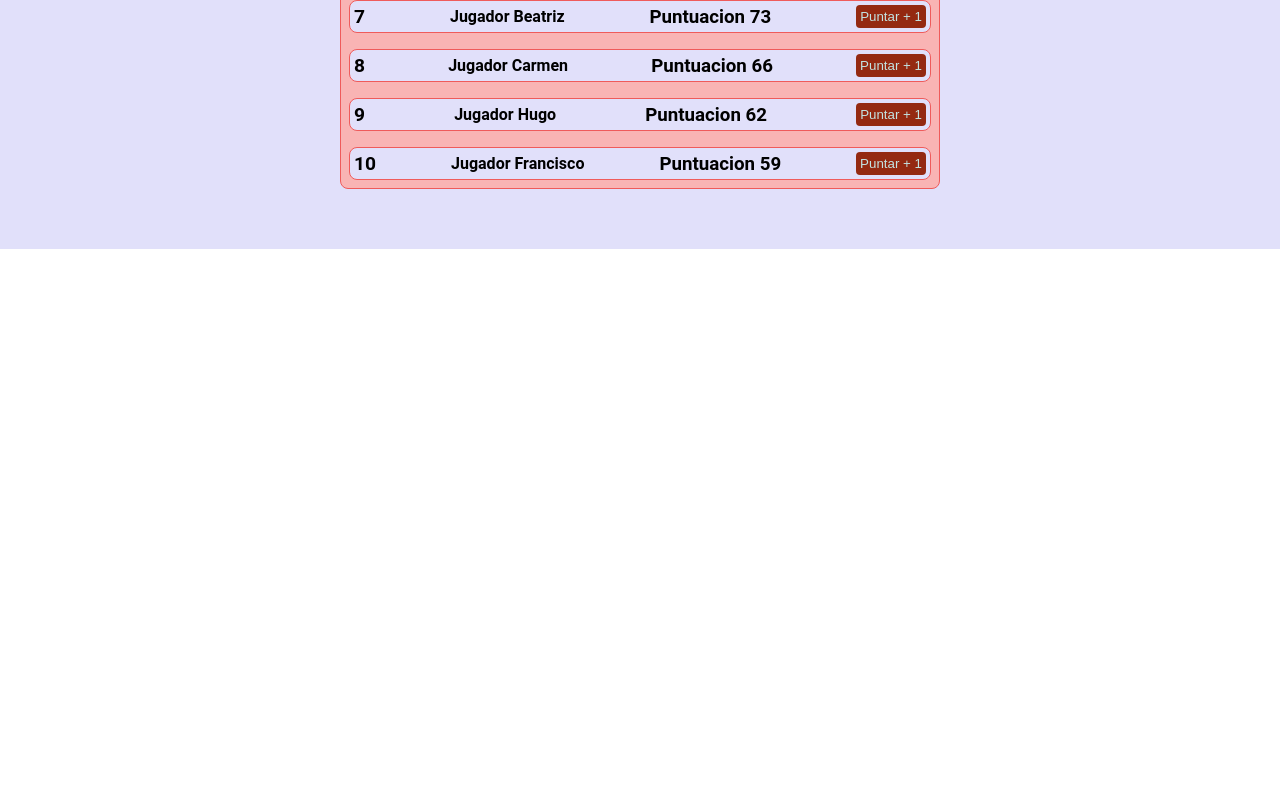
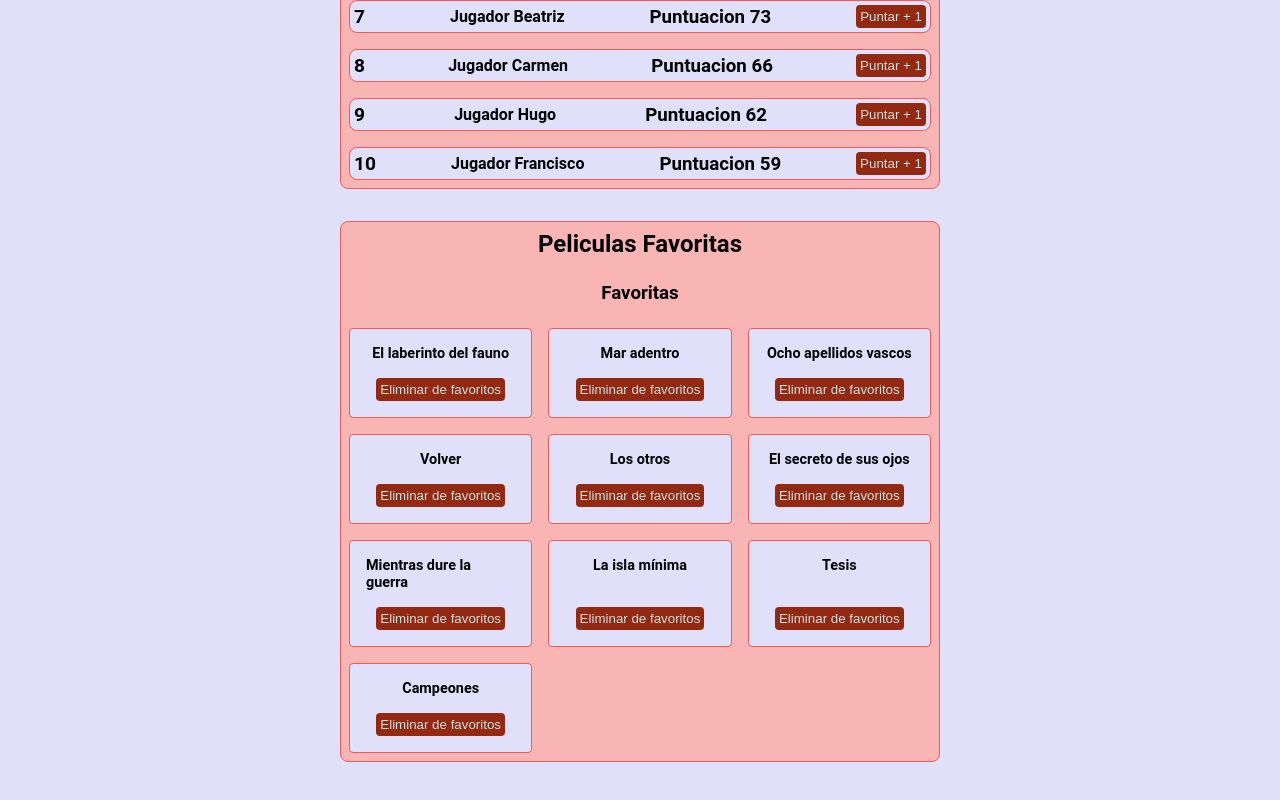
Before and after one commit to javier-ibanez-vizuete/react-condicionales-listas, a React (Vite) app: page / in a window 1280 px wide. Shown: the part 5165-5965 px from the top of the page. Before the commit the page ends 5414 px from the top, so only its background shows below. Built offline with nearby package versions, Linux system fonts and the light colour scheme.

Commit message:
feat(app): add a favorite film list with a button to remove each film from the list

```diff
--- a/src/App.jsx
+++ b/src/App.jsx
@@ -1,6 +1,7 @@
 import { AddFruitForm } from "./components/AddFruitForm/AddFruitForm";
 import { DynamicShoppingList } from "./components/DynamicShoppingList/DynamicShoppingList";
 import { EditableList } from "./components/EditableList/EditableList";
+import { MovieFavorites } from "./components/MovieFavorites/MovieFavorites";
 import { NameList } from "./components/NameList/NameList";
 import { OrderManager } from "./components/OrderManager/OrderManager";
 import { ProductList } from "./components/ProductList/ProductList";
@@ -25,6 +26,7 @@ export const App = () => {
 			<OrderManager />
 			<UserFilterList />
 			<ScoreBoard />
+			<MovieFavorites />
 		</div>
 	);
 };
--- /dev/null
+++ b/src/components/MovieFavorites/MovieFavorites.css
@@ -0,0 +1,32 @@
+.favorite-films-container {
+	display: flex;
+	flex-direction: column;
+	gap: 1.5rem;
+}
+
+.favorite-films-container h3 {
+	align-self: center;
+}
+
+.films-container {
+	display: grid;
+	grid-template-columns: repeat(3, 1fr);
+	gap: 1rem;
+}
+
+.films-container > li {
+	display: flex;
+	flex-direction: column;
+	justify-content: space-between;
+	align-items: center;
+	gap: 1rem;
+
+	padding: var(--spacing-lg);
+	background-color: var(--bg-color);
+	border: 1px solid var(--border-color);
+	border-radius: var(--border-card);
+}
+
+.films-container h4 {
+	font-size: 0.9rem;
+}
--- /dev/null
+++ b/src/components/MovieFavorites/MovieFavorites.jsx
@@ -0,0 +1,52 @@
+import { useState } from "react";
+import "./MovieFavorites.css";
+
+const movies = [
+	{ id: 1, title: "El laberinto del fauno" },
+	{ id: 2, title: "Mar adentro" },
+	{ id: 3, title: "Ocho apellidos vascos" },
+	{ id: 4, title: "Volver" },
+	{ id: 5, title: "Los otros" },
+	{ id: 6, title: "El secreto de sus ojos" },
+	{ id: 7, title: "Mientras dure la guerra" },
+	{ id: 8, title: "La isla mínima" },
+	{ id: 9, title: "Tesis" },
+	{ id: 10, title: "Campeones" },
+];
+
+export const MovieFavorites = () => {
+	const [favorites, setFavorites] = useState(movies);
+
+	const handleButtonClick = (id) => {
+		const film = favorites.find((film) => film.id === id);
+		if (!film) return;
+		// Realmente no necesitamos localizar la pelicula no? no vamos a hacer nada con ella
+
+		const restFilm = favorites.filter((film) => film.id !== id);
+		setFavorites(restFilm);
+	};
+
+	return (
+		<div className="exercise-container">
+			<h2 className="title">Peliculas Favoritas</h2>
+			<section className="favorite-films-container">
+				<h3>Favoritas</h3>
+				{favorites.length > 0 && (
+					<ul className="films-container">
+						{favorites.map((film) => {
+							return (
+								<li key={film.id}>
+									<h4>{film.title}</h4>
+									<button className="btn" onClick={() => handleButtonClick(film.id)}>
+										Eliminar de favoritos
+									</button>
+								</li>
+							);
+						})}
+					</ul>
+				)}
+				{favorites.length <= 0 && <span className="no-items-text">No tienes peliculas favoritas</span>}
+			</section>
+		</div>
+	);
+};
```
